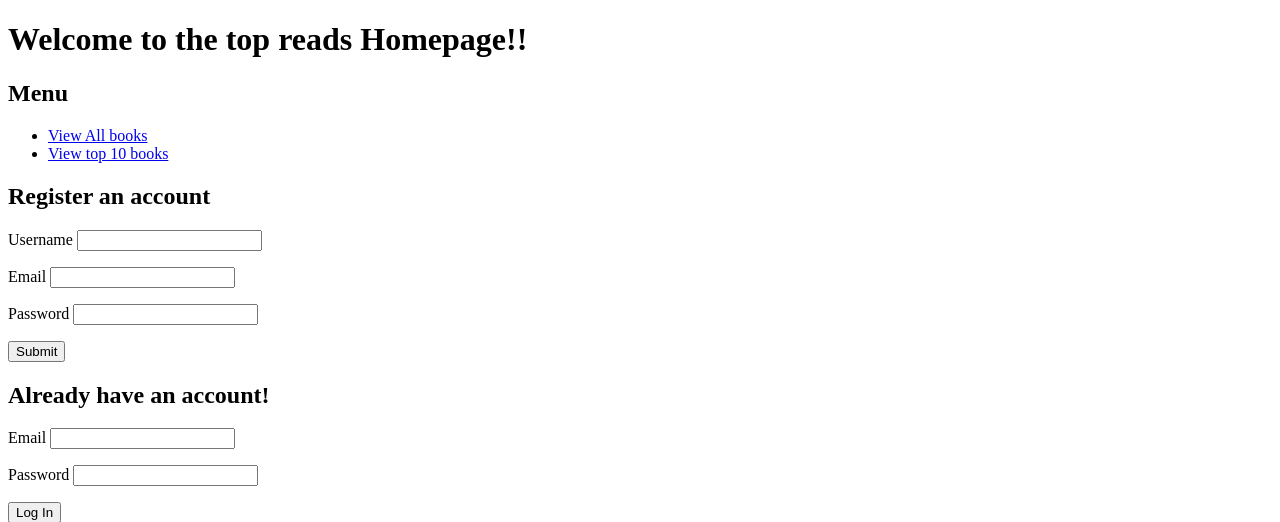
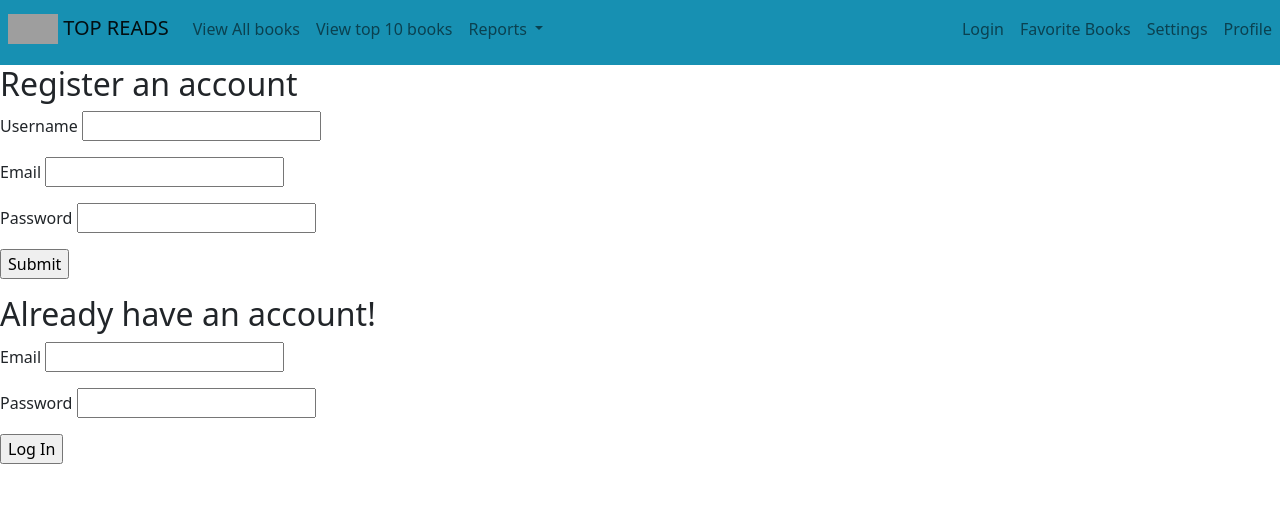
Before and after one commit to rchezhiyan/top_read_books, a Flask app: page / in a window 1280 px wide. Shown: the top 522 px of the page. Run offline with Flask 2, Linux system fonts and the light colour scheme; grey boxes are pictures that could not be loaded.

Commit message:
Finished the favbook module and added bootstrap.

```diff
--- a/server.py
+++ b/server.py
@@ -29,7 +29,10 @@ def show_book(book_id):
 
     book = crud.get_book_by_id(book_id)
 
-    return render_template("book_details.html", book=book)
+    user_id = session["user_id"]
+    fav_books = crud.get_user_favbks(user_id)
+
+    return render_template("book_details.html", book=book, favbooks=fav_books)
 
 @app.route("/top_books")
 def top_books():
@@ -86,11 +89,49 @@ def add_book():
 
     user = crud.get_user_by_id(session["user_id"])
 
-    user.books.append(book)
+    user_books = user.books
 
+    if book in user_books:
+        msg = "Book already in your favorites"
+    else:
+        user.books.append(book)
+        db.session.commit()
+        msg = "Success"
+
+    return msg
+
+@app.route("/remove_book")
+def remove_book():
+
+    book_id = request.args.get("book_id")
+
+    book = crud.get_book_by_id(book_id)
+
+    user = crud.get_user_by_id(session["user_id"])
+
+    user_books = user.books
+
+
+    user.books.remove(book)
     db.session.commit()
+    msg = "Success"
 
-    return "Success"
+    return msg
+
+@app.route("/fav_books")
+def show_user_books():
+
+    user_id = session["user_id"]
+    fav_books = crud.get_user_favbks(user_id)
+
+    return render_template("fav_books.html", books=fav_books)
+
+@app.route("/bar_chart")
+def show_chart():
+
+    return render_template("bar_chart.html")
+
+
 
 if __name__ == "__main__":
 
--- a/templates/base.html
+++ b/templates/base.html
@@ -3,6 +3,10 @@
     <head>
         <meta charset="utf-8">
         <meta name="viewport" content="width=device-width">
+        <script src="https://cdn.jsdelivr.net/npm/@popperjs/core@2.9.2/dist/umd/popper.min.js" ></script>
+        <link href="https://cdn.jsdelivr.net/npm/bootstrap@5.0.1/dist/css/bootstrap.min.css" rel="stylesheet"
+        integrity="sha384-+0n0xVW2eSR5OomGNYDnhzAbDsOXxcvSN1TPprVMTNDbiYZCxYbOOl7+AMvyTG2x" crossorigin="anonymous">
+
         <title>
             {% block title %}{% endblock%}
         </title>
@@ -20,5 +24,8 @@
 
         {% block after_body %}{% endblock %}
 
+        <script src="https://cdn.jsdelivr.net/npm/@popperjs/core@2.9.2/dist/umd/popper.min.js" integrity="sha384-IQsoLXl5PILFhosVNubq5LC7Qb9DXgDA9i+tQ8Zj3iwWAwPtgFTxbJ8NT4GN1R8p" crossorigin="anonymous"></script>
+        <script src="https://cdn.jsdelivr.net/npm/bootstrap@5.0.2/dist/js/bootstrap.min.js" integrity="sha384-cVKIPhGWiC2Al4u+LWgxfKTRIcfu0JTxR+EQDz/bgldoEyl4H0zUF0QKbrJ0EcQF" crossorigin="anonymous"></script>
+
     </body>
 </html>
--- a/templates/homepage.html
+++ b/templates/homepage.html
@@ -2,13 +2,61 @@
 {% block title %} Top Read Books Home {% endblock %}
 
 {% block body %}
-    <h1>Welcome to the top reads Homepage!!</h1>
 
-    <h2>Menu</h2>
-    <ul>
-        <li><a href="/books">View All books</a></li>
-        <li><a href="/top_books">View top 10 books</a></li>
-    </ul>
+    <nav class="navbar navbar-expand-lg navbar-light" style="background-color:rgb(23, 144, 178)">
+        <a class="navbar-brand mb-2 ms-2" href="#">
+        <img src="/static/img/book-open-book.jpg" alt="" width="50" height="30" class="d-inline-block align-text-top">
+        TOP READS</a>
+
+        <button
+          class="navbar-toggler"
+          type="button"
+          data-bs-toggle="collapse"
+          data-bs-target="#navbarSupportedContent"
+          aria-controls="navbarSupportedContent"
+          aria-expanded="false"
+          aria-label="Toggle navigation"
+        >
+          <span class="navbar-toggler-icon"></span>
+        </button>
+
+        <div class="collapse navbar-collapse" id="navbarSupportedContent">
+          <ul class="navbar-nav me-auto mb-2 mb-lg-2">
+            <li class="nav-item active">
+                <a class="nav-link"href="/books">View All books</a>
+            </li>
+            <li class="nav-item">
+              <a class="nav-link" href="/top_books">View top 10 books</a>
+            </li>
+            <li class="nav-item dropdown">
+              <a class="nav-link dropdown-toggle" href="#" id="navbarDropdown" role="button" data-bs-toggle="dropdown" aria-expanded="false">
+                Reports
+              </a>
+              <ul class="dropdown-menu" aria-labelledby="navbarDropdown">
+                <li><a class="dropdown-item" href="/top_books">View top 10 books</a></li>
+                <li><a class="dropdown-item" href="/bar_chart">BarChart</a></li>
+                <li><hr class="dropdown-divider"></li>
+                <li><a class="dropdown-item" href="#">Something else here</a></li>
+              </ul>
+            </li>
+          </ul>
+
+          <ul class="navbar-nav justify-content-end mb-2 mb-lg-2">
+            <li class="d-flex flex-row-reverse">
+              <a class="nav-link" href="#">Login</a>
+            </li>
+            <li class="d-flex flex-row-reverse">
+              <a class="nav-link" href="/fav_books">Favorite Books</a>
+            </li>
+            <li class="d-flex flex-row-reverse">
+              <a class="nav-link" href="#">Settings</a>
+            </li>
+            <li class="d-flex flex-row-reverse">
+              <a class="nav-link" href="#">Profile</a>
+            </li>
+          </ul>
+        </div>
+      </nav>
 
     <h2>Register an account</h2>
     <form action="/users" method="POST">
```
Also changed, not shown: crud.py (+10 -0 lines), static/addFavBook.js (deleted, +0 -21 lines), templates/book_details.html (+10 -10 lines).
